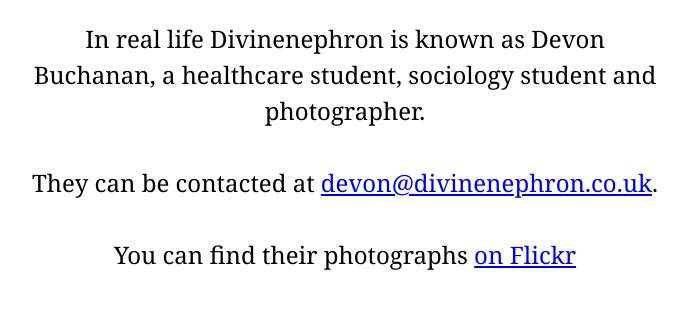
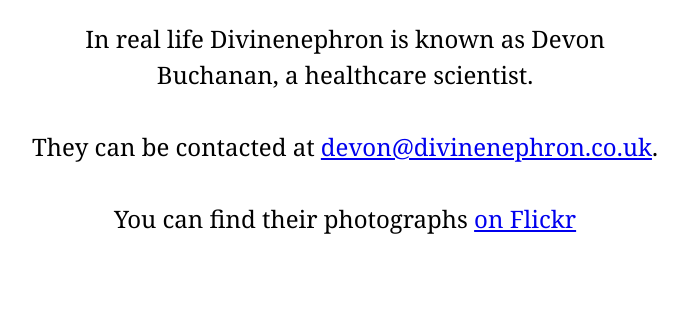
Before and after one commit to divinenephron/divinenephron.github.io, a plain HTML site: page index.html in a window 1280 px wide. Shown: the part 171-480 px from the top of the page, without its empty margins (295-983 px from the left). Drawn offline with Linux system fonts and the light colour scheme; a web font is replaced by a local one.

Commit message:
Update index.html
Updated job and hobbies.

```diff
--- a/index.html
+++ b/index.html
@@ -19,7 +19,7 @@
 <body>
     <h1><span id="title-d">D</span>ivinenep<span id="title-h">h</span>ron</h1>
 
-    <p>In real life Divinenephron is known as Devon Buchanan, a healthcare student, sociology student and photographer.</p>
+    <p>In real life Divinenephron is known as Devon Buchanan, a healthcare scientist.</p>
 <script>
 <!--//-->//><!--
 var s1='devo';
```
